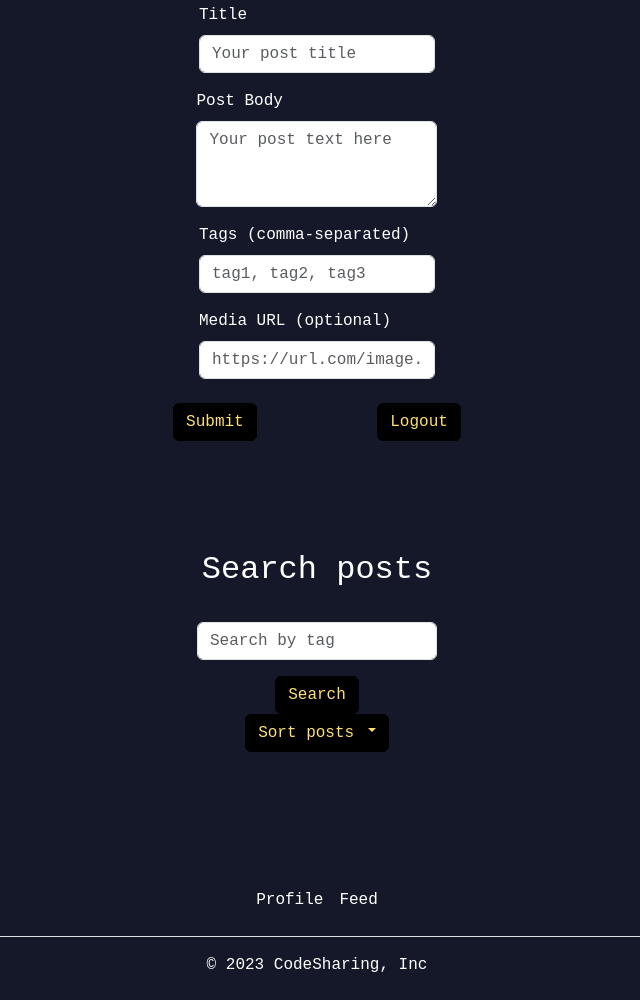
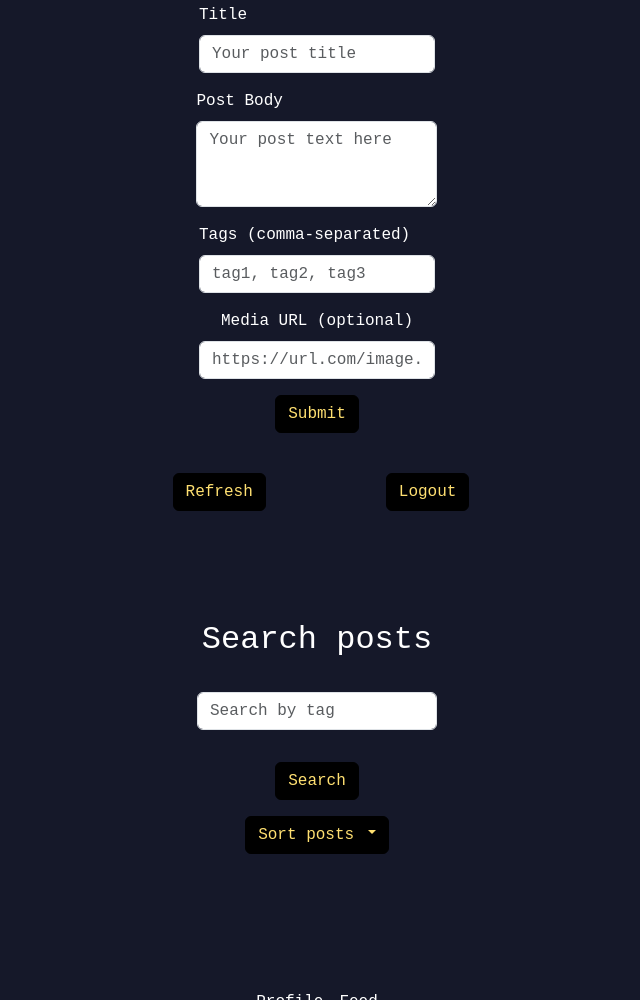
Before and after one commit to Ramsnes/JS2_CA, a website: page feed/index.html in a window 1280 px wide. Shown: the part 271-1271 px from the top of the page, without its empty margins (323-963 px from the left). Drawn offline with nearby package versions, Linux system fonts and the light colour scheme; files that its build step writes are made by us from their sources; no server answers.

Commit message:
Cleaned up code

```diff
--- a/feed/index.html
+++ b/feed/index.html
@@ -77,7 +77,7 @@
                 placeholder="tag1, tag2, tag3"
               />
             </div>
-            <div class="mb-3">
+            <div class="mb-3 d-flex flex-column align-items-center">
               <label for="postMedia" class="form-label"
                 >Media URL (optional)</label
               >
@@ -87,11 +87,14 @@
                 id="postMedia"
                 placeholder="https://url.com/image.jpg"
               />
+              <button type="submit" class="btn btn-primary my-3">Submit</button>
             </div>
             <div
               class="container m-2 col-lg-10 col-xl-8 col-xxl-6 d-flex flex-row justify"
             >
-              <button type="submit" class="btn btn-primary">Submit</button>
+              <a href="/feed/index.html" class="btn btn-secondary mx-2"
+                >Refresh</a
+              >
               <button
                 type="submit"
                 id="logoutButton"
@@ -134,7 +137,7 @@
             placeholder="Search by tag"
             aria-label="Search"
           />
-          <div class="d-flex flex-column">
+          <div class="d-flex flex-column my-3">
             <button class="btn btn-outline-success my-2 my-sm-0" type="submit">
               Search
             </button>
--- a/js/common/utils/localStorageUtil.js
+++ b/js/common/utils/localStorageUtil.js
@@ -10,5 +10,3 @@ export function getFromLocalStorage(key) {
 export function removeFromLocalStorage(key) {
   return localStorage.removeItem(key);
 }
-
-console.log("localStorageUtil module loaded"); // check if loaded several times
--- a/js/common/utils/put_API.js
+++ b/js/common/utils/put_API.js
@@ -18,7 +18,7 @@ export async function updatePost(postId, postData) {
       true
     );
 
-    return updatedPost; // Assuming your server responds with the updated post data
+    return updatedPost;
   } catch (error) {
     throw new Error(`Error updating post: ${error.message}`);
   }
--- a/js/fetcher.js
+++ b/js/fetcher.js
@@ -2,7 +2,6 @@ import { getFromLocalStorage } from "./common/utils/localStorageUtil.js";
 
 // Checks if token is present
 const accessToken = getFromLocalStorage("accessToken");
-console.log("Access Token:", accessToken);
 
 export async function fetcher(
   url,
@@ -15,7 +14,7 @@ export async function fetcher(
       headers: { "Content-Type": "application/json" },
     };
 
-    //if Auth, add token to header
+    //if Authorized, add token to header
     if (shouldUseAuth) {
       const accessToken = getFromLocalStorage("accessToken");
       fetchOptions = {
--- a/js/login.js
+++ b/js/login.js
@@ -9,7 +9,7 @@ const password = document.querySelector("#password");
 async function loginUser(user) {
   const postBody = JSON.stringify(user);
   try {
-    // Make sure to validate email domain on the server side
+    // Validates email domain on the server side
     const userLoginData = await fetcher(
       LOGIN_API_URL,
       {
@@ -29,7 +29,7 @@ async function loginUser(user) {
     // Assuming the server returns a token on successful login
     const token = userLoginData.accessToken;
 
-    // Ensure that the email is from a valid domain
+    // Ensure that the email is from a valid domain and from @noroff
     const validEmailDomains = ["@noroff.no", "@stud.noroff.no"];
     const isValidEmail = validEmailDomains.some((domain) =>
       user.email.endsWith(domain)
--- a/js/logout.js
+++ b/js/logout.js
@@ -3,7 +3,6 @@ import { removeFromLocalStorage } from "./common/utils/localStorageUtil.js";
 const logoutUser = () => {
   try {
     removeFromLocalStorage("accessToken");
-    console.log("Logout successful"); // debug
     window.location.href = "/index.html";
   } catch (error) {
     console.error("Error during logout", error);
--- a/js/postDetails.js
+++ b/js/postDetails.js
@@ -11,7 +11,6 @@ document.addEventListener("DOMContentLoaded", () => {
 
   fetcher(apiUrl, { method: "GET" }, true)
     .then((postDetails) => {
-      console.log("Post Details:", postDetails);
       document.title = `Post - ${postDetails.title}`;
       renderPostDetails(postDetails);
     })
@@ -52,7 +51,6 @@ deletePostButton.addEventListener("click", () => {
   fetcher(apiUrl, { method: "DELETE" }, true)
     .then(() => {
       // Navigating for now
-      console.log("Det er slettet");
       window.location.href = "../feed/index.html";
     })
     .catch((error) => {
--- a/js/posts.js
+++ b/js/posts.js
@@ -54,7 +54,6 @@ postForm.addEventListener("submit", async (event) => {
 
 function renderPost(post) {
   const postsContainer = document.getElementById("postsContainer");
-  console.log("Rendering post:", post);
 
   // Create HTML elements for the post
   const postElement = document.createElement("div");
@@ -64,7 +63,7 @@ function renderPost(post) {
     new Date(post?.created).toISOString()
   ); // Adds created attribute from sort.js
 
-  // Add post content (modify this based on your post structure)
+  // Add post content
   postElement.innerHTML = `
     <img src="${post.media}" class="card-img-top" alt="..." />
     <div class="card-body">
```
Also changed, not shown: js/common/utils/search.js (+2 -7 lines), js/editPosts.js (+5 -12 lines), js/register.js (+2 -6 lines), profile/index.html (+1 -0 lines).
